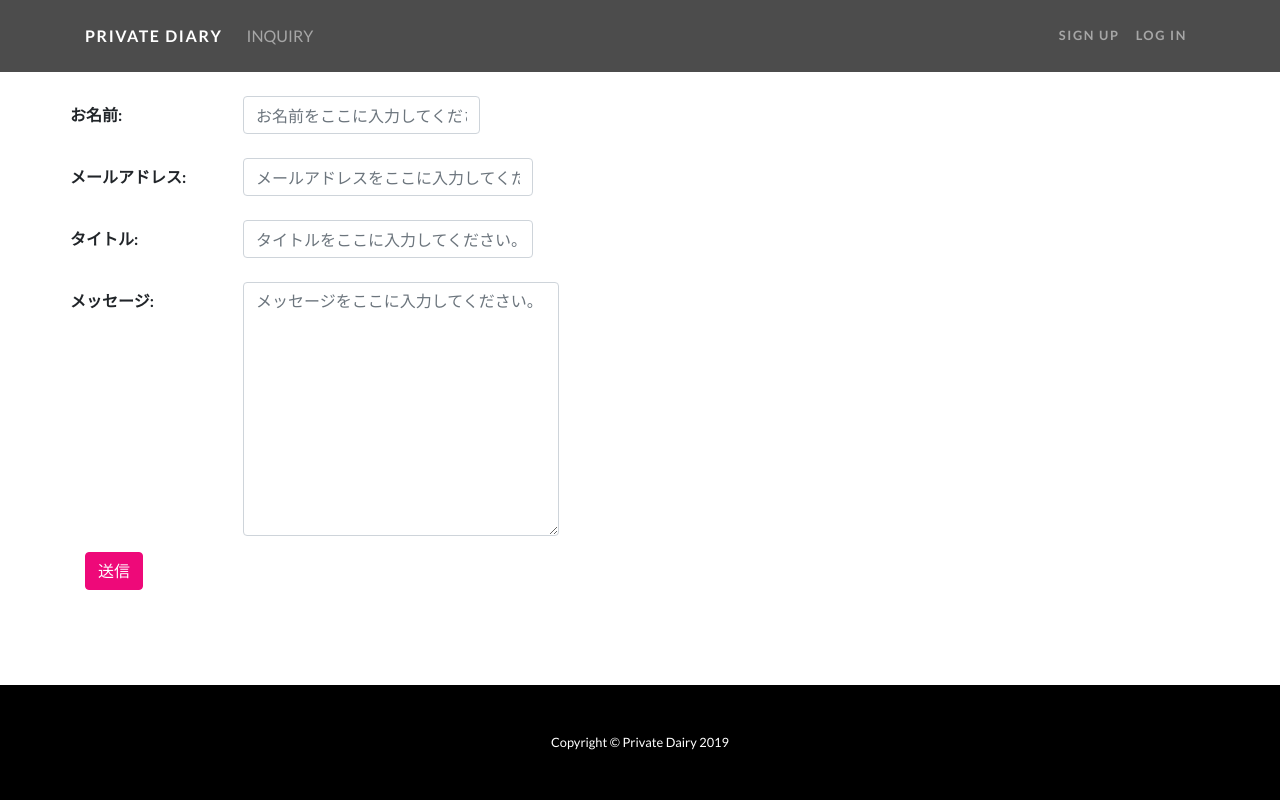
After one commit to qel774/django_private_diary, a Django app: page /inquiry/ in a window 1280 px wide. The commit adds this page. Run offline with Django 3.2, Linux system fonts and the light colour scheme; some libraries are stand-ins or nearby versions.

Commit message:
お問い合わせページ作成

```diff
--- /dev/null
+++ b/diary/forms.py
@@ -0,0 +1,24 @@
+from django import forms
+
+
+class InquiryForm(forms.Form):
+    name = forms.CharField(label='お名前',max_length=30)
+    email = forms.EmailField(label='メールアドレス')
+    title = forms.CharField(label='タイトル',max_length=30)
+    message = forms.CharField(label='メッセージ',widget=forms.Textarea)
+
+    def __init__(self,*args,**kwargs):
+        super().__init__(*args,**kwargs)
+
+        #名前
+        self.fields['name'].widget.attrs['class'] = 'form-control col-9'
+        self.fields['name'].widget.attrs['placeholder'] = 'お名前をここに入力してください。'
+        #メールアドレス
+        self.fields['email'].widget.attrs['class'] = 'form-control col-11'
+        self.fields['email'].widget.attrs['placeholder'] = 'メールアドレスをここに入力してください。'
+        #タイトル
+        self.fields['title'].widget.attrs['class'] = 'form-control col-11'
+        self.fields['title'].widget.attrs['placeholder'] = 'タイトルをここに入力してください。'
+        #メッセージ
+        self.fields['message'].widget.attrs['class'] = 'form-control col-12'
+        self.fields['message'].widget.attrs['placeholder'] = 'メッセージをここに入力してください。'
--- a/diary/templates/base.html
+++ b/diary/templates/base.html
@@ -37,7 +37,7 @@
                 <div class="collapse navbar-collapse" id="navbarResponsive">
                     <ul class="navbar-nav mr-auto">
                         <li class="nav-item{% block active_inquiry %}{% endblock %}">
-                            <a class="nav-link"href="#">INQUIRY</a>
+                            <a class="nav-link"href="{% url 'diary:inquiry' %}">INQUIRY</a>
                         </li>
                     </ul>
                     <ul class="navbar-nav ml-auto">
--- /dev/null
+++ b/diary/templates/inquiry.html
@@ -0,0 +1,35 @@
+{% extends 'base.html' %}
+
+{% block title %}お問い合わせ：Private Diary{% endblock %}
+
+{% block active_inquiry %}active{% endblock %}
+
+{% block contents %}
+<div class="container">
+    <div class="row">
+        <div class="my-div-style">
+            <form method="post">
+                {% csrf_token %}
+
+                {{ form.non_field_errors }}
+
+                {% for field in form %}
+                    <div class="form-group row">
+                        <label for="{{ field.id_for_label}}" class="col-sm-4 col-form-label">
+                            <strong>{{ field.label_tag}}</strong>
+                        </label>
+                        <div class="col-sm-8">
+                            {{ field }}
+                            {{ field.errors }}
+                        </div>
+                    </div>
+                {% endfor %}
+
+                <div class="ofset-sm-4 col-sm-8">
+                    <button class="btn btn-primary" type="submit">送信</button>
+                </div>
+            </form>
+        </div>
+    </div>
+</div>
+{% endblock %}
--- a/diary/urls.py
+++ b/diary/urls.py
@@ -2,7 +2,9 @@ from django.urls import path
 
 from . import views
 
+
 app_name = 'diary'
 urlpatterns = [
-    path('',views.IndexView.as_view(),name="index"),
+    path('', views.IndexView.as_view(), name="index"),
+    path('inquiry/', views.InquiryView.as_view(), name="inquiry"),
 ]
--- a/diary/views.py
+++ b/diary/views.py
@@ -1,6 +1,12 @@
 #from django.shortcuts import render
 from django.views import generic
 
-# Create your views here.
+from .forms import InquiryForm
+
 class IndexView(generic.TemplateView):
     template_name = "index.html"
+
+
+class InquiryView(generic.FormView):
+    template_name = "inquiry.html"
+    form_class = InquiryForm
--- a/static/css/mystyle.css
+++ b/static/css/mystyle.css
@@ -7,3 +7,7 @@ body,#wrapper{
 footer{
     margin-top: auto;
 }
+
+.my-div-style{
+    margin-top: 6rem;
+}
```
